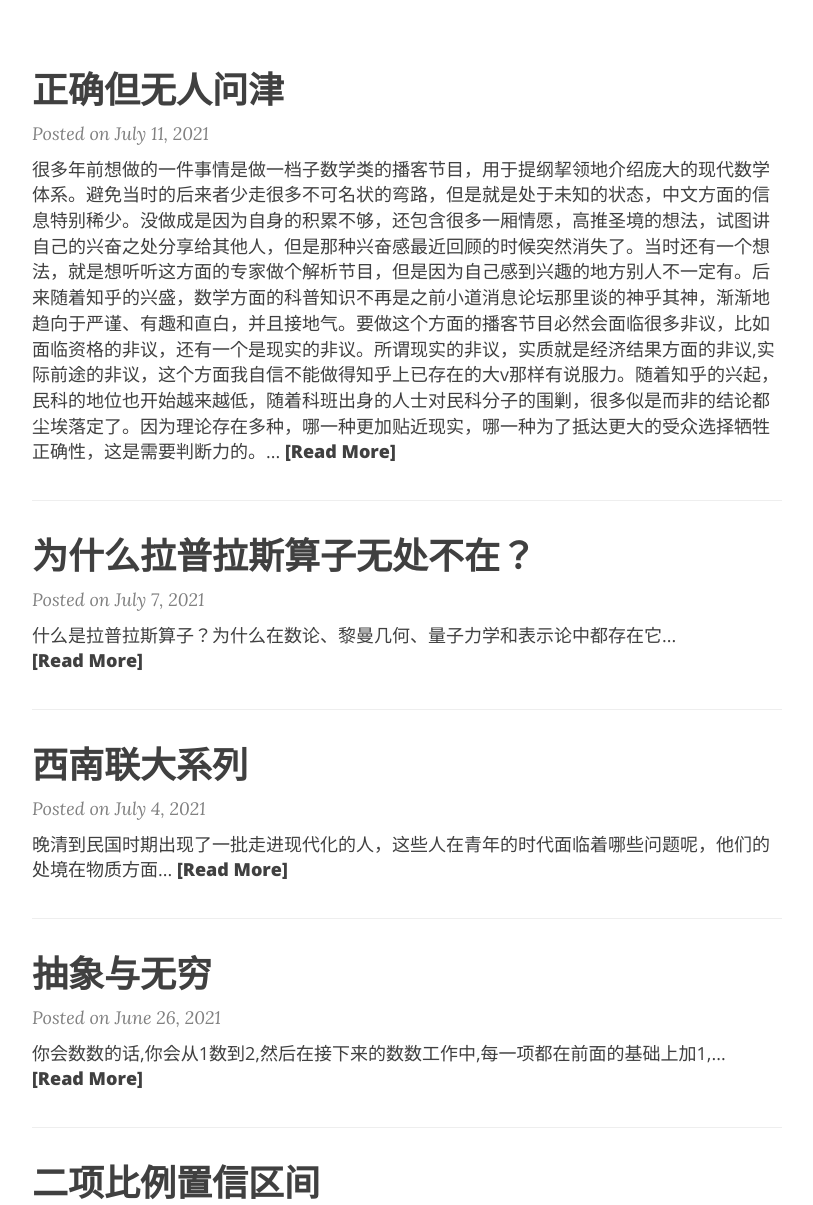
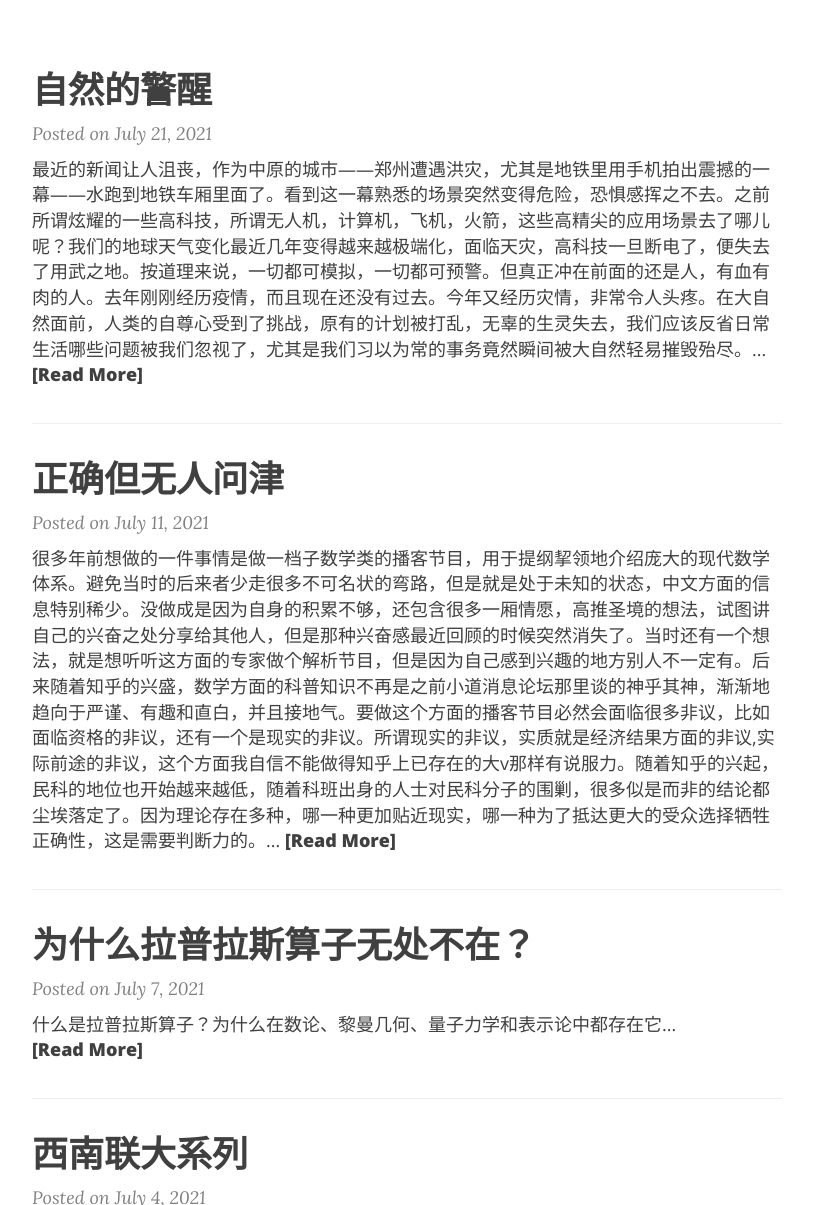
Before and after one commit to ZionPi/zionpi.github.io, a Jekyll site: the page built from index.html, in a window 1280 px wide and 1400 px high, scrolled down 294 px. Shown: the part 195-1400 px from the top of the window, without its empty margins (233-1046 px from the left). Built offline with Jekyll 4.4.1, drawn with Linux system fonts in a browser that asks for light colours; nearby versions of some CDN libraries; the list of posts is cut into pages by our own code; some of the changed text lies outside the part shown.

Commit message:
add more quotes

```diff
--- /dev/null
+++ b/_posts/2021-07-21-natural-alarming.md
@@ -0,0 +1,7 @@
+---
+layout: post
+title: 自然的警醒
+---
+最近的新闻让人沮丧，作为中原的城市——郑州遭遇洪灾，尤其是地铁里用手机拍出震撼的一幕——水跑到地铁车厢里面了。看到这一幕熟悉的场景突然变得危险，恐惧感挥之不去。之前所谓炫耀的一些高科技，所谓无人机，计算机，飞机，火箭，这些高精尖的应用场景去了哪儿呢？我们的地球天气变化最近几年变得越来越极端化，面临天灾，高科技一旦断电了，便失去了用武之地。按道理来说，一切都可模拟，一切都可预警。但真正冲在前面的还是人，有血有肉的人。去年刚刚经历疫情，而且现在还没有过去。今年又经历灾情，非常令人头疼。在大自然面前，人类的自尊心受到了挑战，原有的计划被打乱，无辜的生灵失去，我们应该反省日常生活哪些问题被我们忽视了，尤其是我们习以为常的事务竟然瞬间被大自然轻易摧毁殆尽。
+这种情形在去年疫情的时候已经出现过，我们的同胞面临困境需要在微博的帮助下得以传播，为外界所知。首先，是信息的展示问题，然后是人员组织，物资资源调配，如何形成一个组织架构，全面展开救援？如何保证高效率地运转？作为个体的人，能力是有限的。但作为组织，能力可以变得强大。每当这样事情发生的时候，作为个体的人是显得特别苍白无力的。然后疫情期间那种紧迫的想要帮忙的感觉又一次涌上心头，然而怎么帮忙呢？答案是什么？
+看到那么多平凡的人，他们挺身而出的精神在严酷的大自然面前产生难得的安慰。灾难发生后，各种不同意见就产生了。关注天灾当然是希望最大限度的保证最小的损失，在这个过程中吸取教训。但是这些方法论上的东西真的做到了吗?
--- a/about.md
+++ b/about.md
@@ -8,6 +8,8 @@ layout: page
 > What are mathematics helpful for ? Mathematics are helpful for physics. Physics helps us make fridges. Fridges are made to contain spiny lobsters, and spiny lobsters help mathematicians who eat them and have hence better abilities to do mathematics, which are helpful for physics, which helps us make fridges which... ——Laurent Schwartz
 
 > 糟粕所存非粹美,丹青难写是精神
+
+> 有屋漏迹，无斧凿痕
 
 > "A novice was trying to fix a broken Lisp machine by turning the power off and on. Knight, seeing what the student was doing, spoke sternly: "You cannot fix a machine by just power-cycling it with no understanding of what is going wrong." Knight turned the machine off and on. The machine worked."
 
@@ -30,6 +32,8 @@ layout: page
 And the end of all our exploring
 Will be to arrive where we started
 And know the place for the first time
+
+> 天行健，君子以自强不息；地势坤，君子以厚德载物；
 
 > I was raised by a pack of wild mathematicians. We roamed the great planes proving theorems and conjecturing.
 
```
